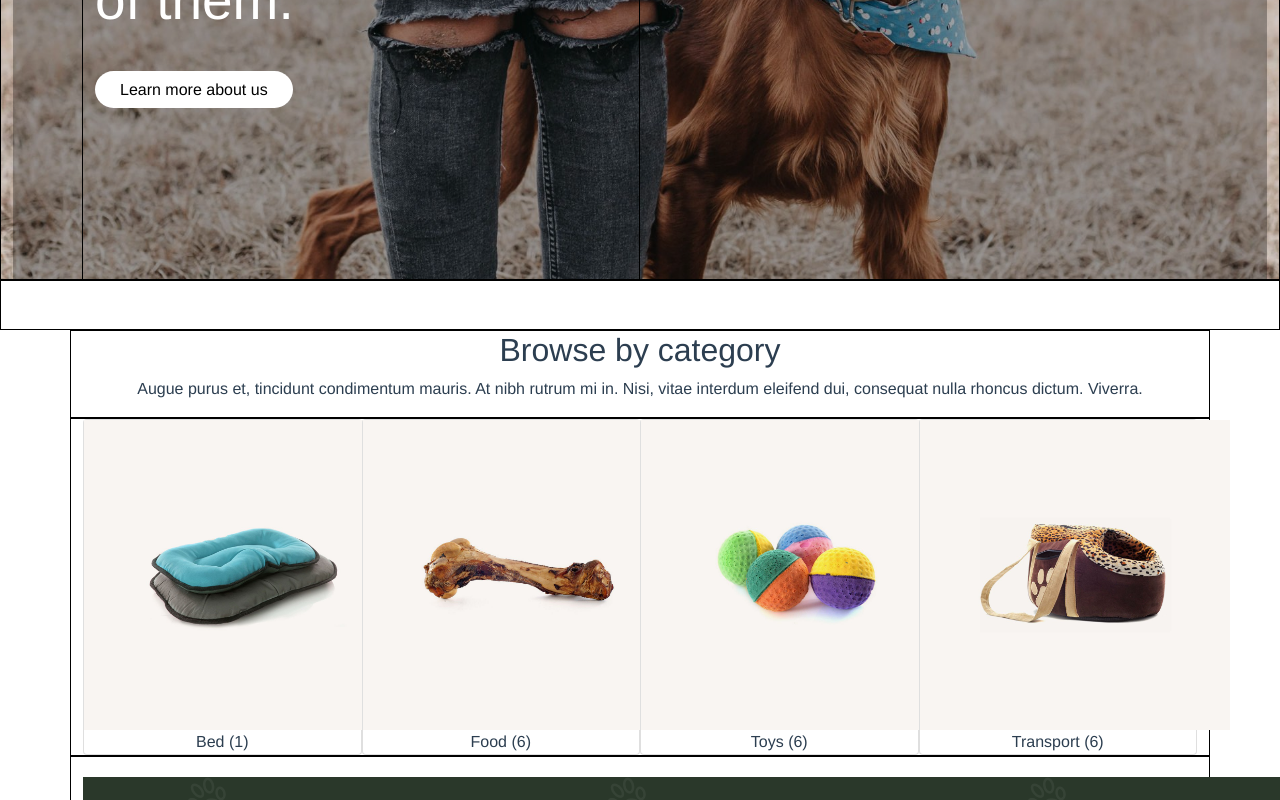
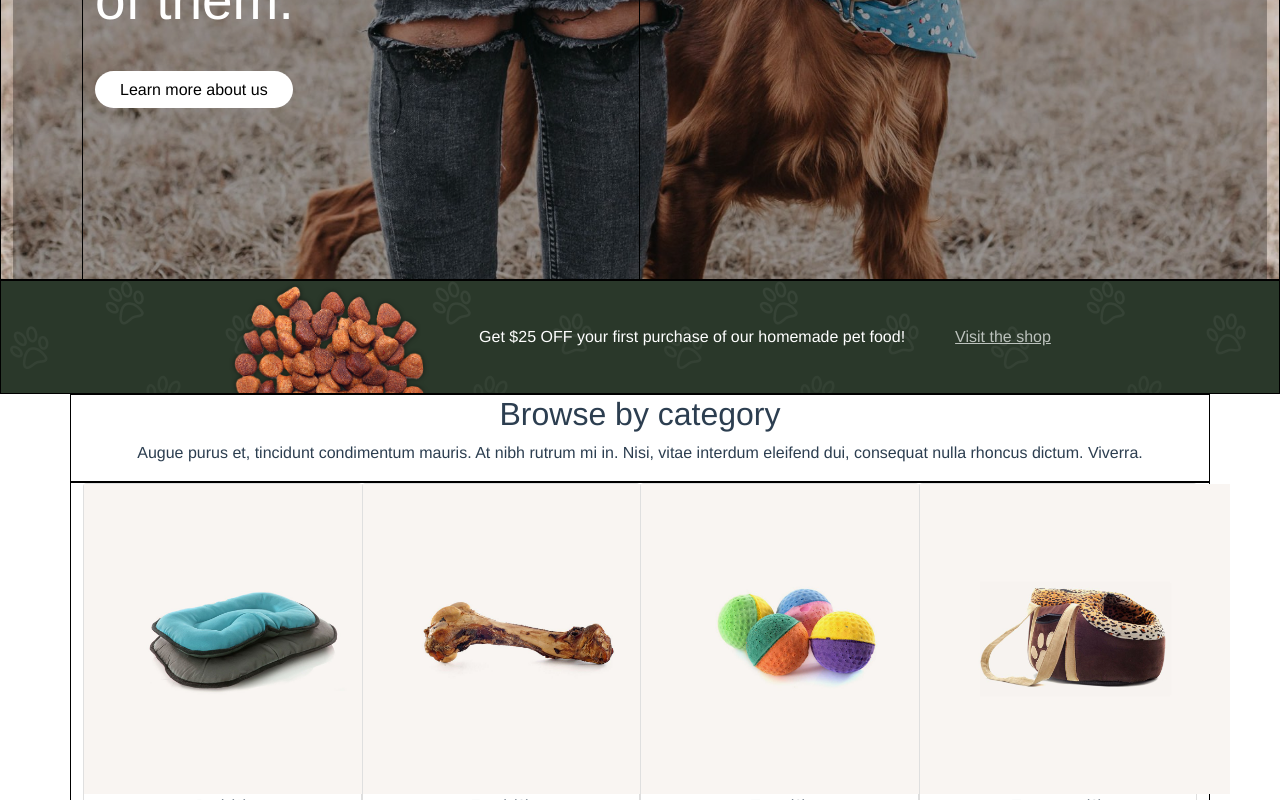
Before and after one commit to Vincedinardo21/proj-html-vuejs, a Vue app: page / in a window 1280 px wide. Shown: the part 685-1485 px from the top of the page. Built offline with nearby package versions, Linux system fonts and the light colour scheme.

Commit message:
Jumbotron completo

```diff
--- a/src/components/MyHeader.vue
+++ b/src/components/MyHeader.vue
@@ -91,8 +91,10 @@ export default {
 <style scoped lang="scss">
   .container {
     ul{
+      height: 100%;
       display: flex;
       justify-content: center;
+      align-items: center;
 
       li{
         list-style-type: none;
--- a/src/components/MyJumbotron.vue
+++ b/src/components/MyJumbotron.vue
@@ -33,7 +33,15 @@
                 </div>
             </div>
 
-            <div class="col-12"></div>
+            <!-- Jumbo down -->
+            <div class="col-12 jumbo-down">
+                <div>
+                    <img src="../assets/img/food-transparent-5.png" alt="food">
+                    <span>Get $25 OFF your first purchase of our homemade pet food!</span>
+                    <a href="#">Visit the shop</a>
+                </div>
+
+            </div>
         </div>
     </div>
 </template>
@@ -98,4 +106,27 @@ export default {
             }
         }
     }
+    .jumbo-down {
+        background-image: url("../assets/img/bg-transparent-3.png");
+        background-color: #2a382a;
+        color: white;
+
+        div {
+            display: flex;
+            justify-content: center;
+            align-items: center;
+
+            a {
+                color: rgb(188, 194, 189);
+            }
+
+            span {
+                margin: 0 50px;
+            }
+        }
+
+        img {
+            width: 200px;
+        }
+    }
 </style>
```
Also changed, not shown: src/assets/img/food-transparent-5.png (added).
